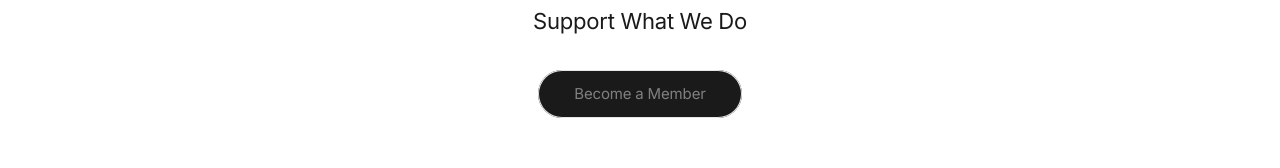
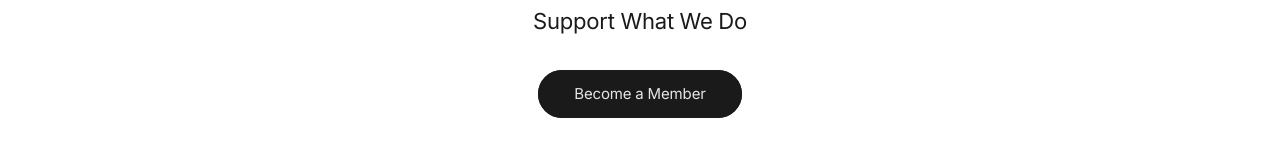
Before and after one commit to dogangok/dogan, a Next.js app: page / in a window 1280 px wide. Shown: the part 236-404 px from the top of the page. Built offline with nearby package versions, Linux system fonts and the light colour scheme.

Commit message:
Fix archives button hover state specificity issue
- Remove global button class to avoid CSS conflicts
- Apply all button styles directly in archives module CSS
- Ensure hover state shows transparent background with gray text

```diff
--- a/src/components/layout/archives/archives.module.css
+++ b/src/components/layout/archives/archives.module.css
@@ -24,8 +24,8 @@
   display: inline-block;
   padding: 0.5rem 1.5rem;
   border-radius: 999999px;
+  background: var(--c-text);
   box-shadow: inset 0px 0px 0px 1px var(--c-text);
-  background: var(--c-text);
   color: var(--c-detail);
   transition-duration: var(--a-speed);
   transition-timing-function: var(--a-ease);
--- a/src/components/layout/archives/archives.tsx
+++ b/src/components/layout/archives/archives.tsx
@@ -6,7 +6,7 @@ export default function Archives() {
     <nav className={styles.archives}>
       <div className={`${styles.archivesInner} border-top`}>
         <h2 className={styles.archivesTitle}>Support What We Do</h2>
-        <Link className={`button ${styles.archivesButton}`} href="/membership">
+        <Link className={styles.archivesButton} href="/membership">
           Become a Member
         </Link>
       </div>
```
